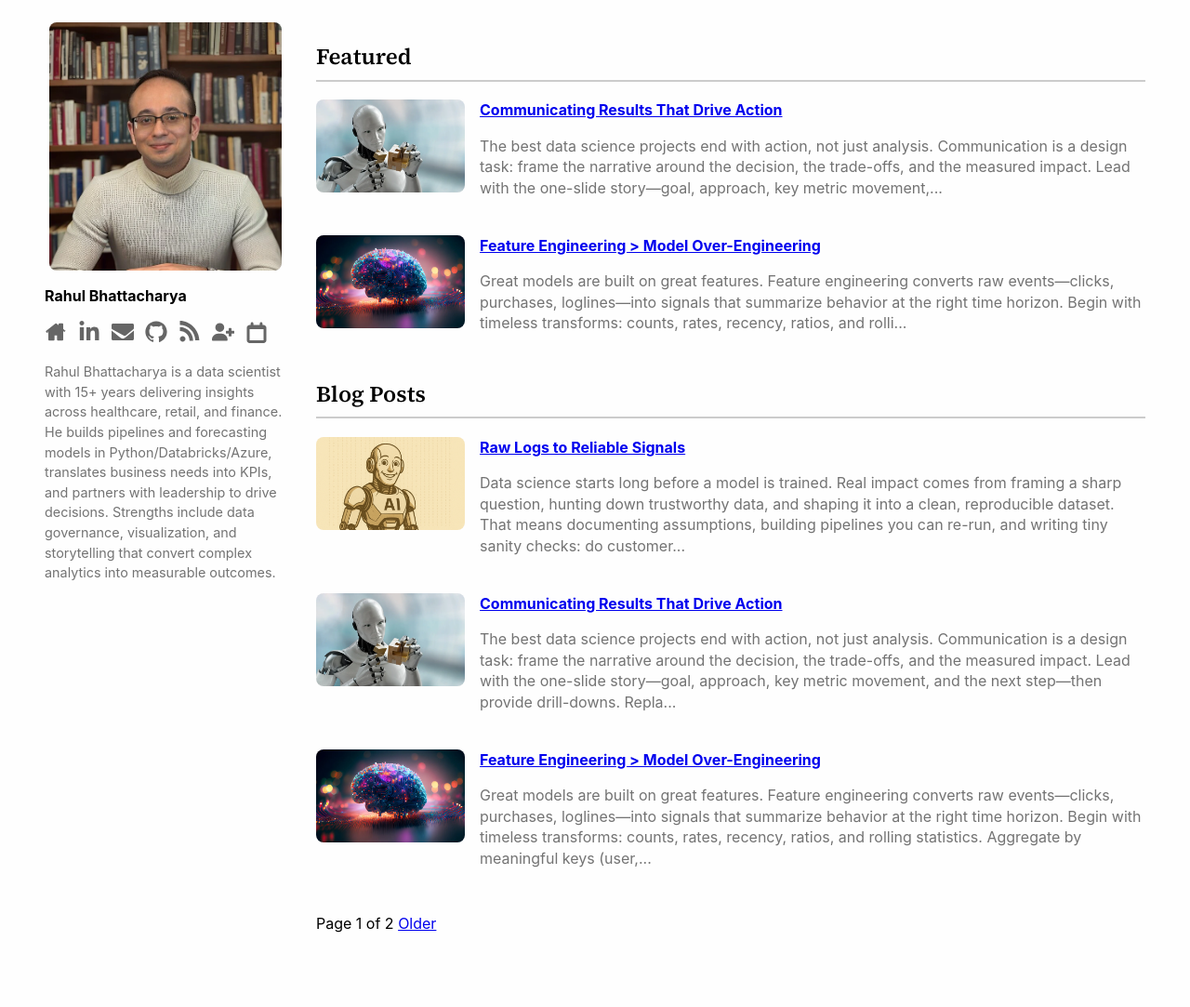
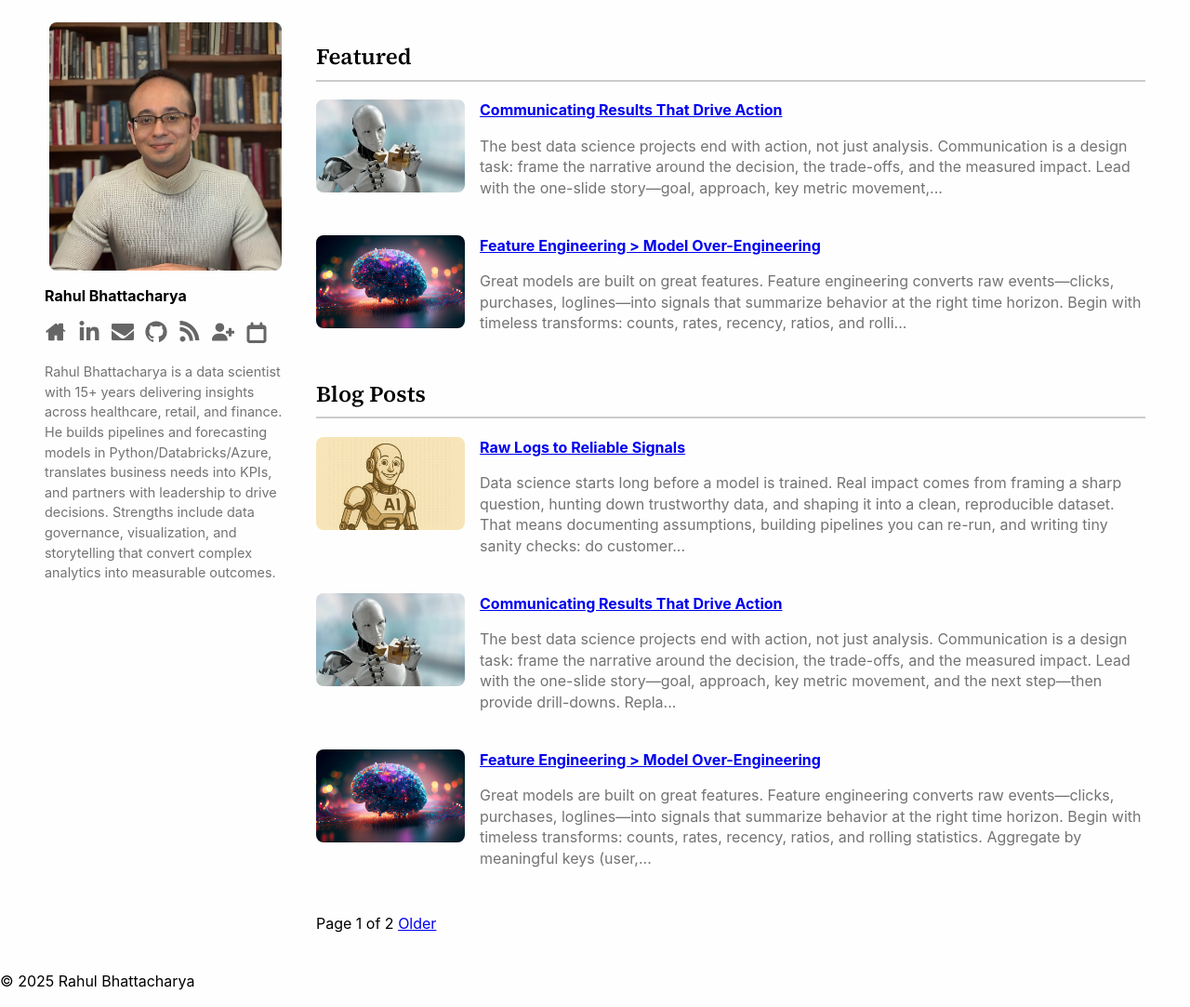
Before and after one commit to RahulBhattacharya1/RahulBhattacharya1.github.io, a Jekyll site: the page built from index.html, in a window 1280 px wide. Shown: the whole page at 93% size. Built offline with Jekyll 4.4.1, drawn with Linux system fonts in a browser that asks for light colours; the list of posts is cut into pages by our own code; before the commit the page ends 1028 px from its top, so only the background shows below that.

Commit message:
Update default.html

```diff
--- a/_layouts/default.html
+++ b/_layouts/default.html
@@ -293,5 +293,9 @@
 });
 </script>
 
+<footer class="site-footer">
+  <p>© {{ site.time | date: "%Y" }} Rahul Bhattacharya</p>
+</footer>
+
 </body>
 </html>
```
